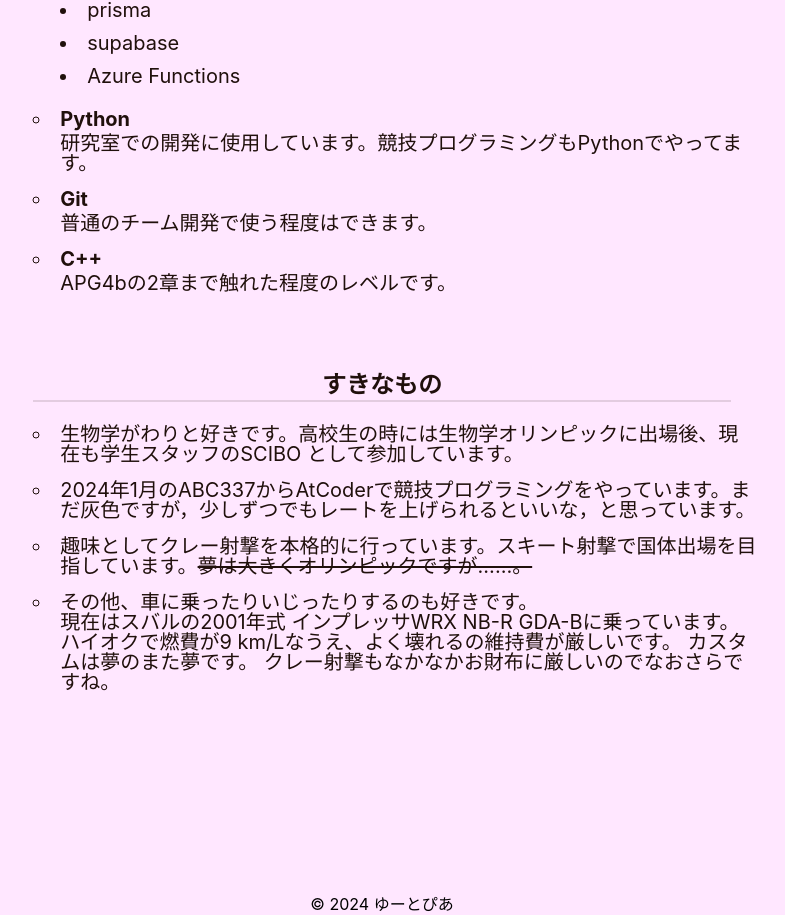
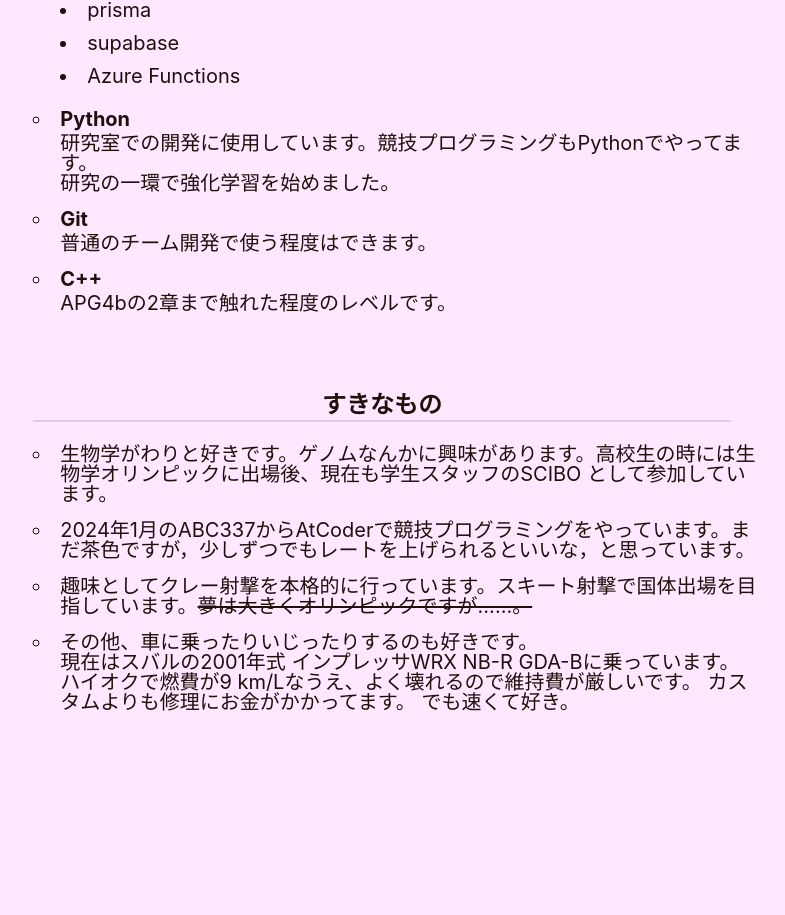
Before and after one commit to Utopi-a/portfolio, a Next.js app: page /about in a window 1280 px wide. Shown: the part 1553-2468 px from the top of the page, without its empty margins (258-1043 px from the left). Built offline with nearby package versions, Linux system fonts and the light colour scheme.

Commit message:
aboutページに変更を加えた。

```diff
--- a/src/features/HomePage/about/AboutPage.tsx
+++ b/src/features/HomePage/about/AboutPage.tsx
@@ -192,6 +192,8 @@ export function AboutPage() {
                 </Title>
                 <Text size={matches ? "20px" : "18px"}>
                   研究室での開発に使用しています。競技プログラミングもPythonでやってます。
+                  <br />
+                  研究の一環で強化学習を始めました。
                 </Text>
               </List.Item>
               <List.Item>
@@ -207,7 +209,7 @@ export function AboutPage() {
                   C++
                 </Title>
                 <Text size={matches ? "20px" : "18px"}>
-                  APG4bの2章まで触れた程度のレベルです。{" "}
+                  APG4bの2章まで触れた程度のレベルです。
                 </Text>
               </List.Item>
             </List>
@@ -231,13 +233,13 @@ export function AboutPage() {
             >
               <List.Item>
                 <Text size={matches ? "20px" : "18px"}>
-                  生物学がわりと好きです。高校生の時には生物学オリンピックに出場後、現在も学生スタッフのSCIBO
+                  生物学がわりと好きです。ゲノムなんかに興味があります。高校生の時には生物学オリンピックに出場後、現在も学生スタッフのSCIBO
                   として参加しています。
                 </Text>
               </List.Item>
               <List.Item>
                 <Text size={matches ? "20px" : "18px"}>
-                  2024年1月のABC337からAtCoderで競技プログラミングをやっています。まだ灰色ですが，少しずつでもレートを上げられるといいな，と思っています。
+                  2024年1月のABC337からAtCoderで競技プログラミングをやっています。まだ茶色ですが，少しずつでもレートを上げられるといいな，と思っています。
                 </Text>
               </List.Item>
               <List.Item>
@@ -252,9 +254,8 @@ export function AboutPage() {
                   <br />
                   現在はスバルの2001年式 インプレッサWRX NB-R
                   GDA-Bに乗っています。ハイオクで燃費が9
-                  km/Lなうえ、よく壊れるの維持費が厳しいです。
-                  カスタムは夢のまた夢です。
-                  クレー射撃もなかなかお財布に厳しいのでなおさらですね。
+                  km/Lなうえ、よく壊れるので維持費が厳しいです。
+                  カスタムよりも修理にお金がかかってます。 でも速くて好き。
                 </Text>
               </List.Item>
             </List>
```
